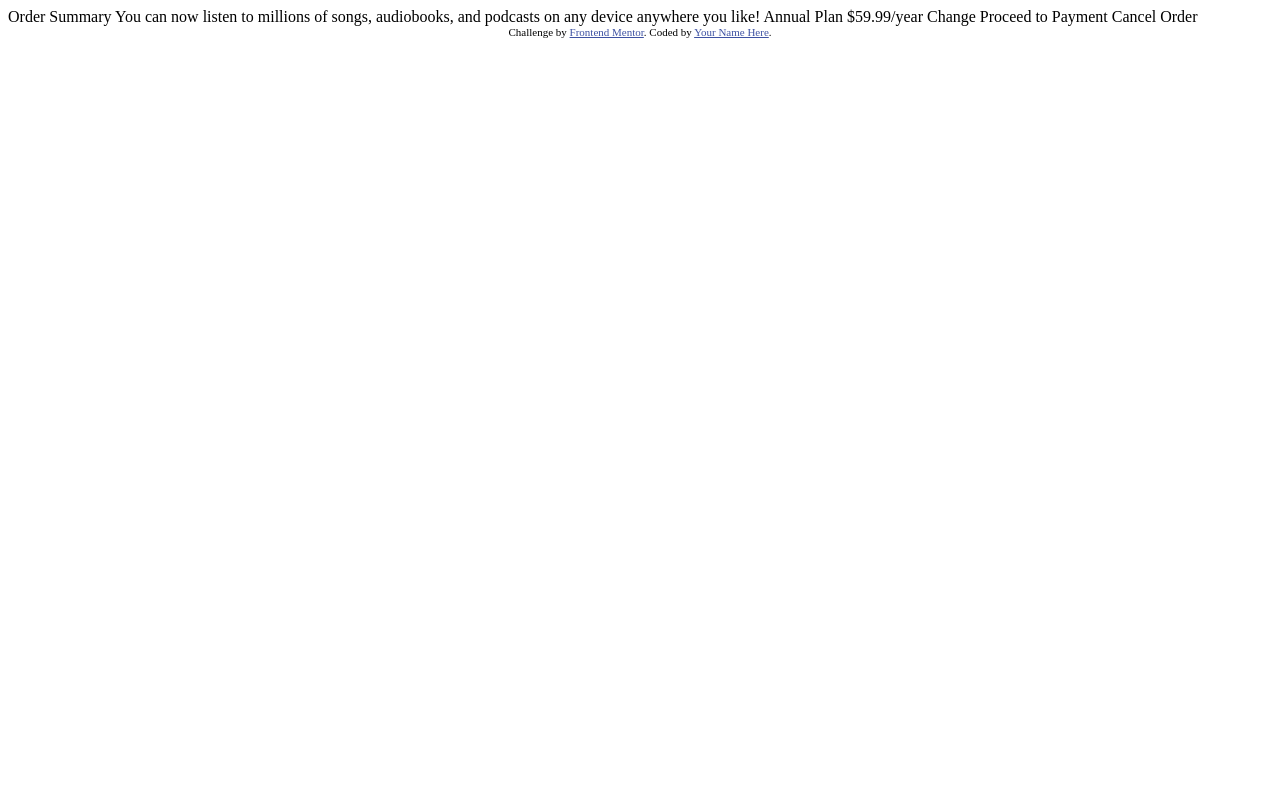
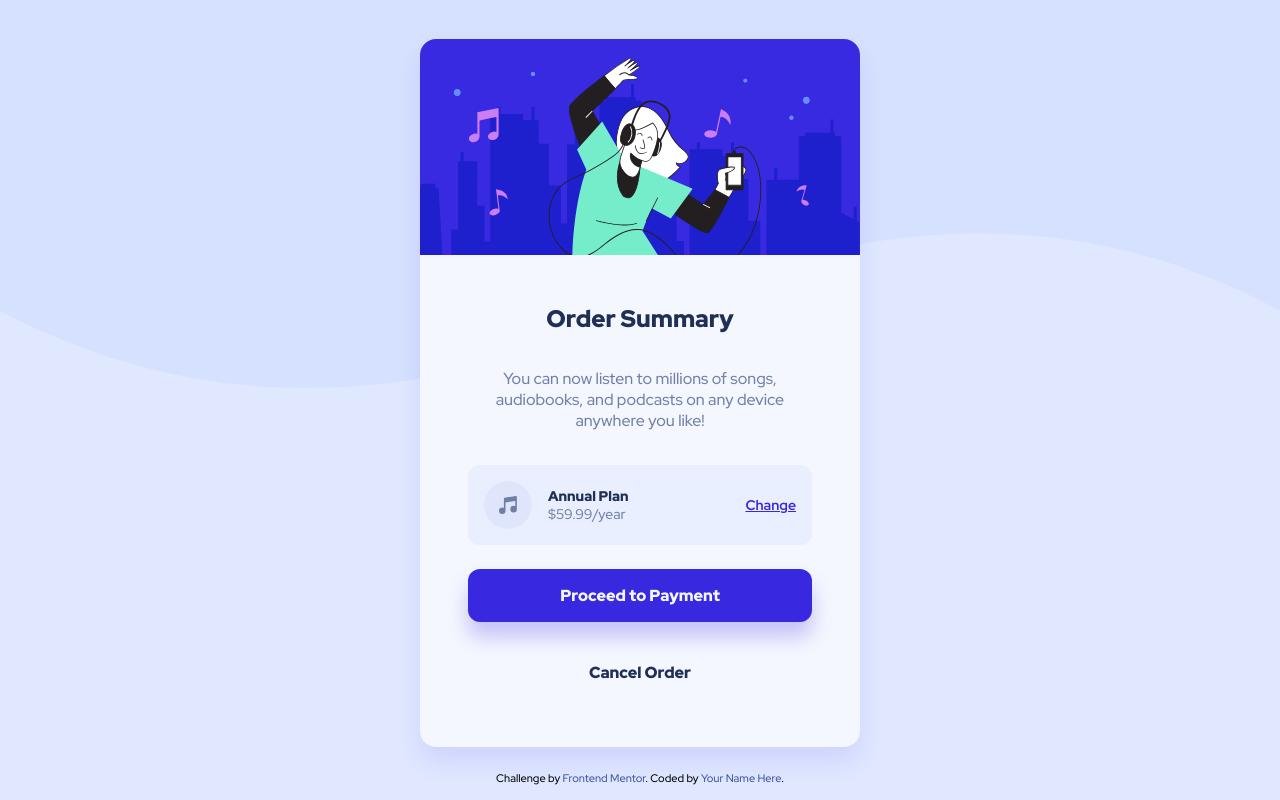
Before and after one commit to parham-dev27/Order-Summary-Component, a plain HTML site: page index.html in a window 1280 px wide. Drawn offline with Linux system fonts and the light colour scheme.

Commit message:
Base Done

```diff
--- a/index.html
+++ b/index.html
@@ -1,37 +1,81 @@
 <!DOCTYPE html>
 <html lang="en">
     <head>
-  <meta charset="UTF-8">
-  <meta name="viewport" content="width=device-width, initial-scale=1.0"> <!-- displays site properly based on user's device -->
-
-  <link rel="icon" type="image/png" sizes="32x32" href="./images/favicon-32x32.png">
-
+        <meta charset="UTF-8" />
+        <meta name="viewport" content="width=device-width, initial-scale=1.0" />
+        <meta
+            name="description"
+            content="Frontend Mentor | Order summary card" />
+        <meta name="author" content="parham-dev27" />
+        <link
+            rel="icon"
+            type="image/png"
+            sizes="32x32"
+            href="./images/favicon-32x32.png" />
         <title>Frontend Mentor | Order summary card</title>
-
-  <!-- Feel free to remove these styles or customise in your own stylesheet 👍 -->
         <style>
-    .attribution { font-size: 11px; text-align: center; }
-    .attribution a { color: hsl(228, 45%, 44%); }
+            .attribution {
+                font-size: 11px;
+                text-align: center;
+            }
+            .attribution a {
+                color: hsl(228, 45%, 44%);
+            }
         </style>
+        <link rel="stylesheet" href="styles/css/style.css" />
+        <!-- Google Fonts -->
+        <link rel="preconnect" href="https://fonts.googleapis.com" />
+        <link rel="preconnect" href="https://fonts.gstatic.com" crossorigin />
+        <link
+            href="https://fonts.googleapis.com/css2?family=Red+Hat+Display:wght@500;700;900&display=swap"
+            rel="stylesheet" />
     </head>
     <body>
+        <main>
+            <section class="card">
+                <div class="card__header">
+                    <img
+                        src="images/illustration-hero.svg"
+                        alt="illustration-hero.svg"
+                        width="450px"
+                        height="220px" />
+                </div>
+                <div class="card__main">
+                    <h1 class="card__title">Order Summary</h1>
+                    <p class="card__description">
+                        You can now listen to millions of songs, audiobooks, and
+                        podcasts on any device anywhere you like!
+                    </p>
+                    <div class="card__price">
+                        <img
+                            src="images/icon-music.svg"
+                            alt="icon-music.svg"
+                            width="48px"
+                            height="48px" />
+                        <p class="card__price--price">
+                            <strong>Annual Plan</strong>
+                            <br />
+                            $59.99<wbr />/year
+                        </p>
+                        <p class="card__price--changePlan">
+                            <a href="#">Change</a>
+                        </p>
+                    </div>
+                    <button class="card__button--proceed" type="submit">
+                        Proceed to Payment
+                    </button>
+                    <button class="card__button--cancel">Cancel Order</button>
+                </div>
+            </section>
+        </main>
 
-  Order Summary
-
-  You can now listen to millions of songs, audiobooks, and podcasts on any
-  device anywhere you like!
-
-  Annual Plan
-  $59.99/year
-
-  Change
-
-  Proceed to Payment
-  Cancel Order
-
-  <div class="attribution">
-    Challenge by <a href="https://www.frontendmentor.io?ref=challenge" target="_blank">Frontend Mentor</a>.
-    Coded by <a href="#">Your Name Here</a>.
-  </div>
+        <footer class="attribution">
+            Challenge by
+            <a
+                href="https://www.frontendmentor.io?ref=challenge"
+                target="_blank"
+                >Frontend Mentor</a
+            >. Coded by <a href="#">Your Name Here</a>.
+        </footer>
     </body>
 </html>
--- /dev/null
+++ b/styles/sass/style.scss
@@ -0,0 +1,106 @@
+@forward "./util/reset";
+@use "./variables" as var;
+
+body {
+    font-family: var.$font-family;
+    font-weight: map-get(var.$font-weight, "medium");
+    font-size: var.$font-size;
+    background: url("../../images/pattern-background-mobile.svg"),
+        var.$pale-blue;
+    background-size: contain;
+    background-repeat: no-repeat;
+    @media (min-width: 450px) {
+        background: url("../../images/pattern-background-desktop.svg"),
+            var.$pale-blue;
+        background-size: contain;
+        background-repeat: no-repeat;
+    }
+    display: grid;
+    place-content: center;
+}
+
+.card {
+    max-width: 440px;
+    background-color: var.$very-pale-blue;
+    color: var.$dark-blue;
+    box-shadow: 0 15px 25px 0 rgba(var.$bright-blue, 0.1);
+    border-radius: 16px;
+    overflow: hidden;
+    margin: 1.5rem;
+
+    &__main {
+        transition: padding 0.5s ease-in-out;
+        padding: 2rem;
+        display: flex;
+        flex-flow: column nowrap;
+        text-align: center;
+        gap: 1.5rem;
+        @media (min-width: 450px) {
+            padding: 3rem;
+        }
+    }
+    &__title {
+        font-size: 1.5rem;
+        font-weight: map-get(var.$font-weight, "black");
+    }
+    &__description {
+        color: var.$desaturated-blue;
+        padding: 10px;
+    }
+    &__price {
+        display: flex;
+        flex-flow: row nowrap;
+        gap: 1rem;
+        align-items: center;
+        justify-content: space-between;
+        background-color: rgba(var.$pale-blue, 0.5);
+        padding: 1rem;
+        border-radius: 12px;
+        font-size: 14px;
+        &--price {
+            margin-right: auto;
+            color: var.$desaturated-blue;
+            word-break: normal;
+            text-align: left;
+            & strong {
+                font-weight: map-get(var.$font-weight, "black");
+                color: var.$dark-blue;
+            }
+        }
+        & img {
+            border-radius: 50%;
+        }
+        &--changePlan {
+            font-weight: map-get(var.$font-weight, "bold");
+            color: var.$bright-blue;
+            text-decoration: underline;
+            &:hover {
+                text-decoration: none;
+                filter: opacity(0.65);
+            }
+        }
+    }
+    &__button {
+        all: unset;
+        font-weight: map-get(var.$font-weight, "black");
+        border-radius: 12px;
+        padding: 1rem;
+
+        &--proceed {
+            @extend .card__button;
+            box-shadow: 0 15px 20px 0 rgba(var.$bright-blue, 0.25);
+            background-color: var.$bright-blue;
+            color: var.$very-pale-blue;
+            &:hover {
+                filter: opacity(0.8);
+            }
+        }
+        &--cancel {
+            @extend .card__button;
+            align-self: center;
+            &:hover {
+                filter: opacity(0.8);
+            }
+        }
+    }
+}
--- /dev/null
+++ b/styles/sass/util/_reset.scss
@@ -0,0 +1,23 @@
+*,
+*::after,
+*::before {
+    margin: 0;
+    padding: 0;
+    box-sizing: border-box;
+    font: inherit;
+}
+
+img {
+    display: block;
+    max-width: 100%;
+    height: auto;
+}
+
+body {
+    min-height: 100dvh;
+}
+
+a {
+    text-decoration: none;
+    color: inherit;
+}
--- /dev/null
+++ b/styles/sass/variables/_colors.scss
@@ -0,0 +1,8 @@
+// Primary
+$pale-blue: hsl(225, 100%, 94%);
+$bright-blue: hsl(245, 75%, 52%);
+
+// Neutral
+$very-pale-blue: hsl(225, 100%, 98%);
+$desaturated-blue: hsl(224, 23%, 55%);
+$dark-blue: hsl(223, 47%, 23%);
--- /dev/null
+++ b/styles/sass/variables/_index.scss
@@ -0,0 +1,2 @@
+@forward "./colors";
+@forward "./typography";
--- /dev/null
+++ b/styles/sass/variables/_typography.scss
@@ -0,0 +1,7 @@
+$font-family: "Red Hat Display", sans-serif;
+$font-weight: (
+    "medium": 500,
+    "bold": 700,
+    "black": 900,
+);
+$font-size: 16px;
```
Also changed, not shown: styles/css/style.css (added), 1 other file. Lines whose indentation alone changed are shown as unchanged.
